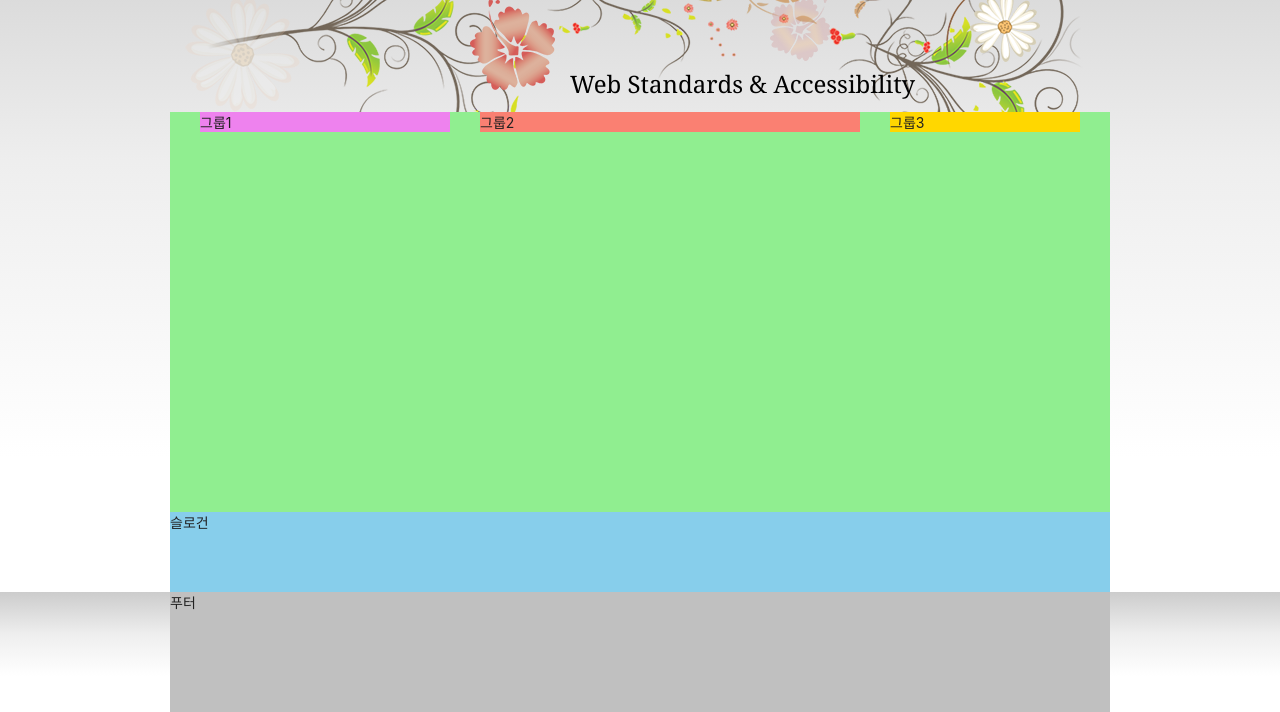
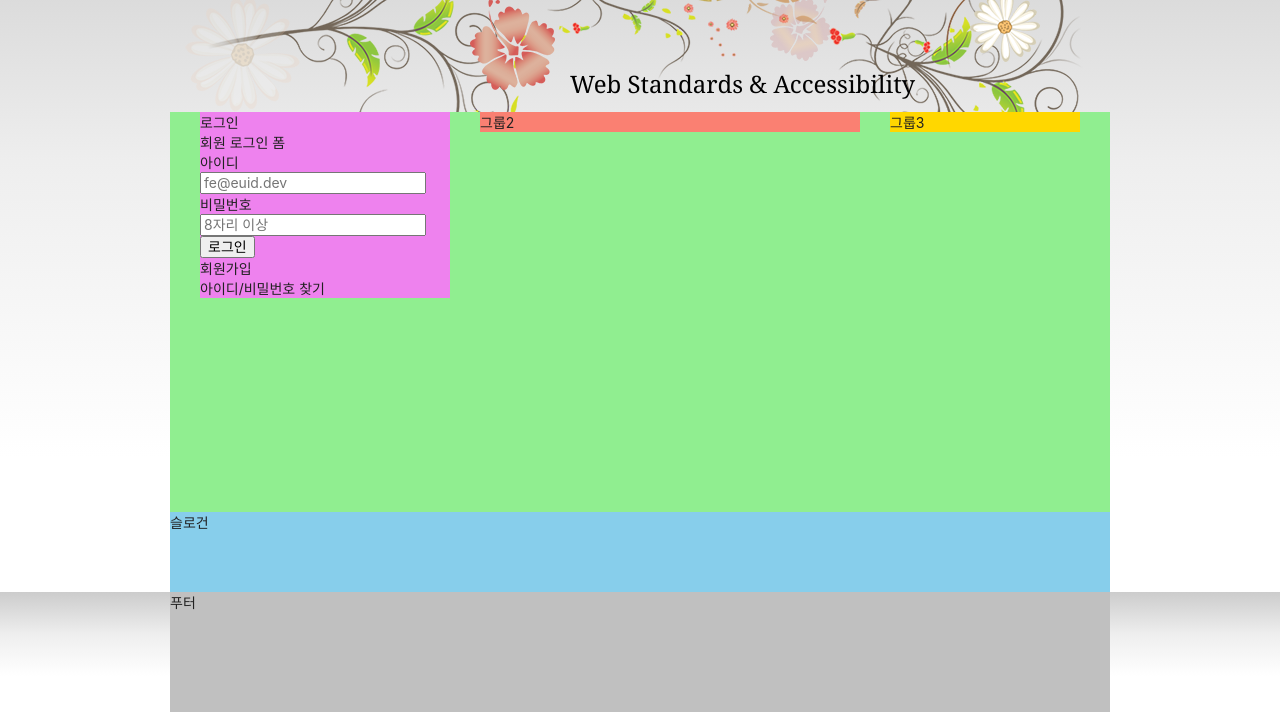
Before and after one commit to sykang013/HTML5, a plain HTML site: page index.html in a window 1280 px wide. Shown: the part 135-847 px from the top of the page. Drawn offline with Linux system fonts and the light colour scheme; a web font is replaced by a local one.

Commit message:
로그인 마크업 생성

```diff
--- a/index.html
+++ b/index.html
@@ -149,7 +149,45 @@
       <div class="visual-text">Web Standards &amp; Accessibility</div>
     </div>
     <main class="main">
-      <div class="group group1">그룹1</div>
+      <div class="group group1">
+        <section class="login">
+          <h2 class="login-title">로그인</h2>
+          <form
+            method="POST"
+            action="https://formspree.io/seulbinim@gmail.com"
+            class="login-form"
+          >
+            <fieldset>
+              <legend>회원 로그인 폼</legend>
+              <div class="user-email">
+                <label for="userEmail">아이디</label>
+                <input
+                  type="email"
+                  id="userEmail"
+                  name="userEmail"
+                  placeholder="fe@euid.dev"
+                  required
+                />
+              </div>
+              <div class="user-pw">
+                <label for="userPw">비밀번호</label>
+                <input
+                  type="password"
+                  id="userPw"
+                  name="userPw"
+                  placeholder="8자리 이상"
+                  required
+                />
+              </div>
+              <button type="submit" class="login-button">로그인</button>
+            </fieldset>
+          </form>
+          <ul class="sign">
+            <li><a href="/">회원가입</a></li>
+            <li><a href="/">아이디/비밀번호 찾기</a></li>
+          </ul>
+        </section>
+      </div>
       <div class="group group2">그룹2</div>
       <div class="group group3">그룹3</div>
     </main>
```
